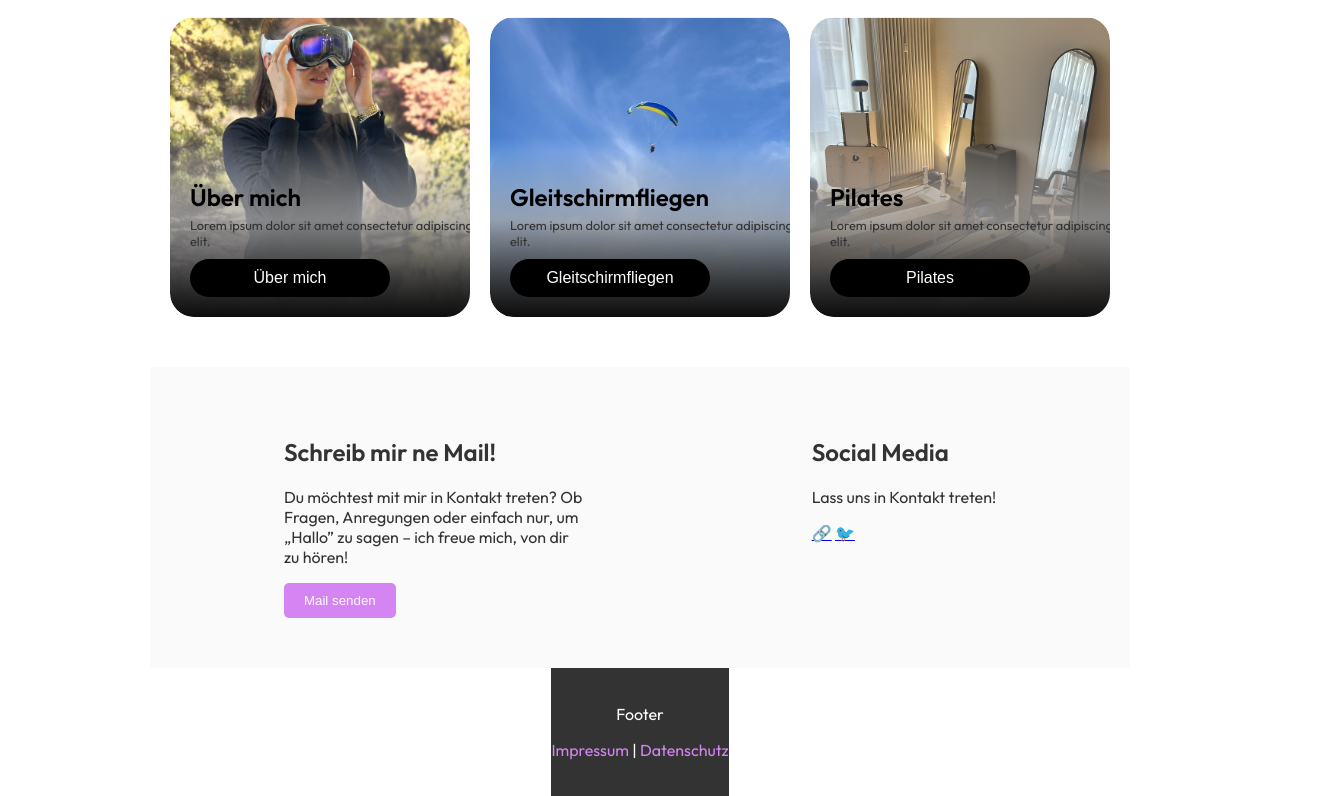
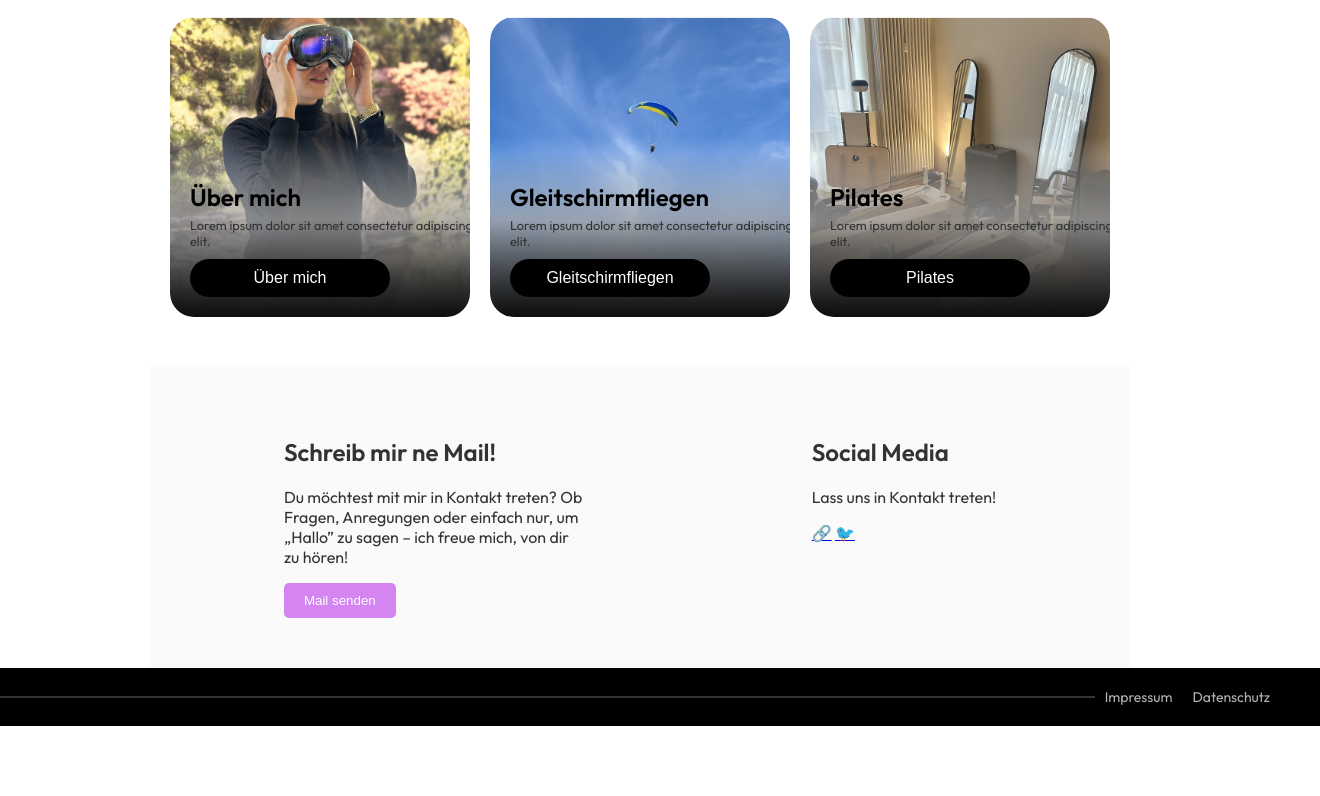
Before and after one commit to IU-Webprogrammierung/web-programmierung-ricardaerath-1, a plain HTML site: page index.html in a window 1280 px wide. Shown: the part 593-1389 px from the top of the page, 1320 px wide, since content can reach past the window. After the commit the page ends 1319 px from the top, so only its background shows below. Drawn offline with Linux system fonts and the light colour scheme.

Commit message:
created footer

```diff
--- a/index.html
+++ b/index.html
@@ -105,11 +105,16 @@
     </main>
 
     <footer>
-        <div class="footer-content">
-            <p>Footer</p>
-            <p><a href="#">Impressum</a> | <a href="#">Datenschutz</a></p>
+        <div class="footer-container">
+            <div class="footer-left"></div>
+            <div class="footer-right">
+                <a href="#">Impressum</a>
+                <a href="#">Datenschutz</a>
+            </div>
         </div>
+        <div class="footer-line"></div>
     </footer>
+
 
     <script src="navigation.js"></script>
 </body>
--- a/style.css
+++ b/style.css
@@ -375,13 +375,52 @@ header {
 
 /* Footer */
 footer {
-    background-color: #333;
-    color: #fff;
-    text-align: center;
-    padding: 20px 0;
+    width: 100vw;
+    background-color: black;
+    color: #b3b3b3;
+    font-size: 14px;
+    padding: 20px 40px;
+    display: flex;
+    justify-content: space-between;
+    align-items: center;
+    position: relative;
 }
 
-footer a {
-    color: #d485f2;
+.footer-container {
+    width: 100%;
+    display: flex;
+    justify-content: space-between;
+    align-items: center;
+    z-index: 2;
+}
+
+.footer-left, .footer-right {
+    background-color: black;
+    padding: 0 10px;
+}
+
+.footer-right {
+    display: flex;
+    gap: 20px;
+}
+
+
+.footer-line {
+    position: absolute;
+    transform: translateY(-50%);
+    top: 50%;
+    left: 40px;
+    right: 40px;
+    height: 1px;
+    background-color: #666;
+    z-index: 1;
+}
+
+.footer-right a {
+    color: #b3b3b3;
     text-decoration: none;
 }
+
+.footer-right a:hover {
+    color: white;
+}
```
